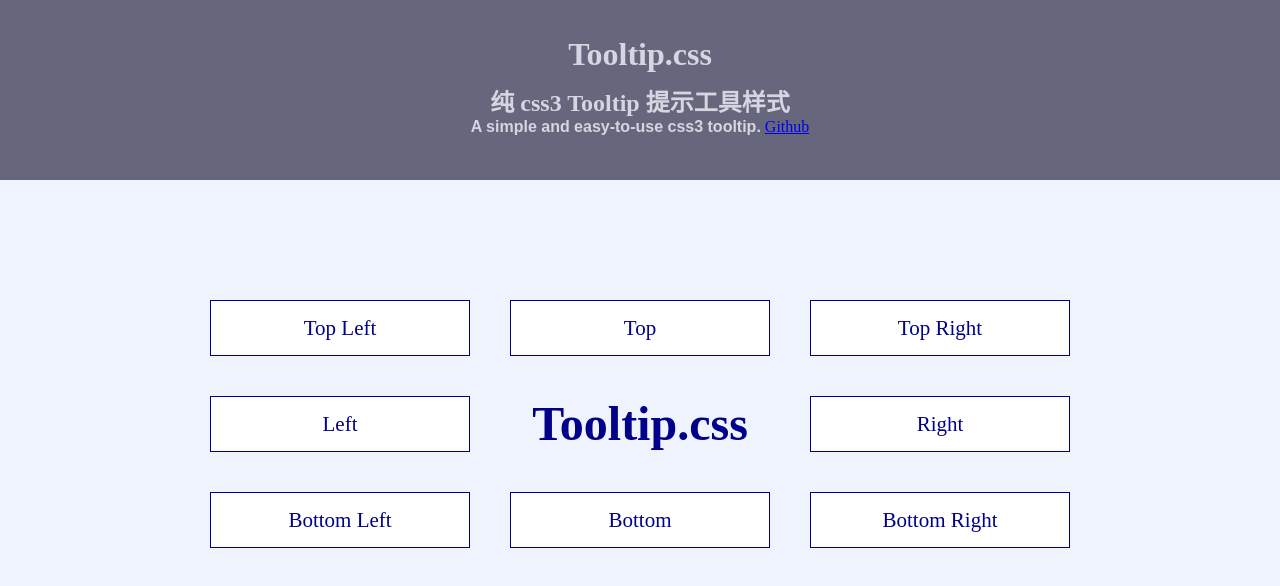
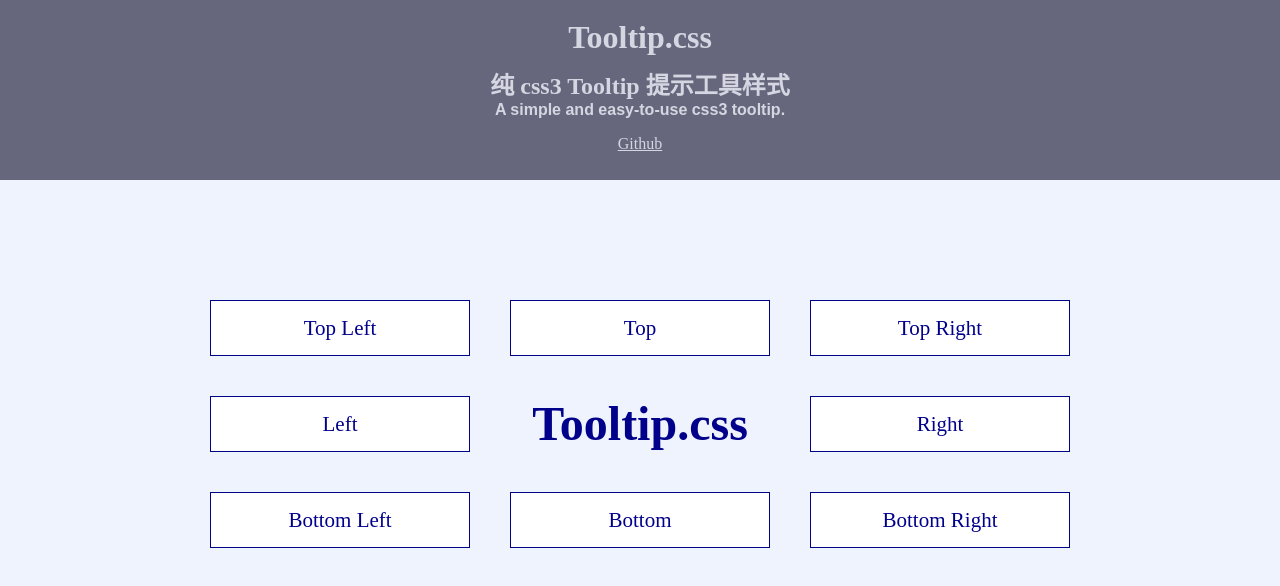
Before and after one commit to JofunLiang/tooltip, a plain HTML site: page index.html in a window 1280 px wide. Drawn offline with Linux system fonts and the light colour scheme.

Commit message:
Update index.html

```diff
--- a/index.html
+++ b/index.html
@@ -32,6 +32,17 @@
 				height:180px;
 				background-color:#66677C;
 				color:#D5D6E2;
+			}
+
+			.header a{
+				display: block;
+    				color: #D5D6E2;
+    				margin-top: 10px;
+				font-weight:400;
+			}
+
+			.header a:hover{
+				color:#00008B;
 			}
 
 			.row{
```
